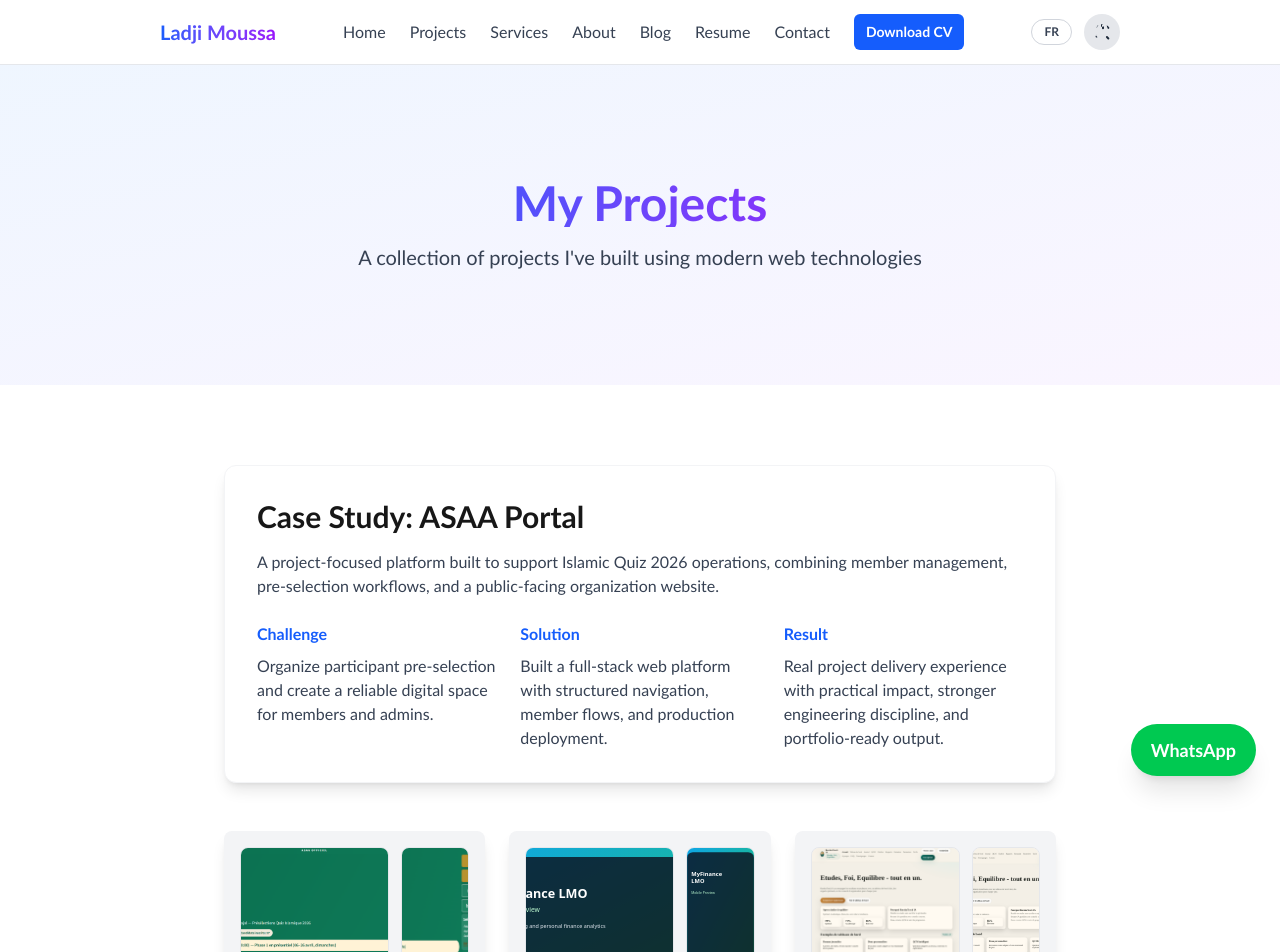
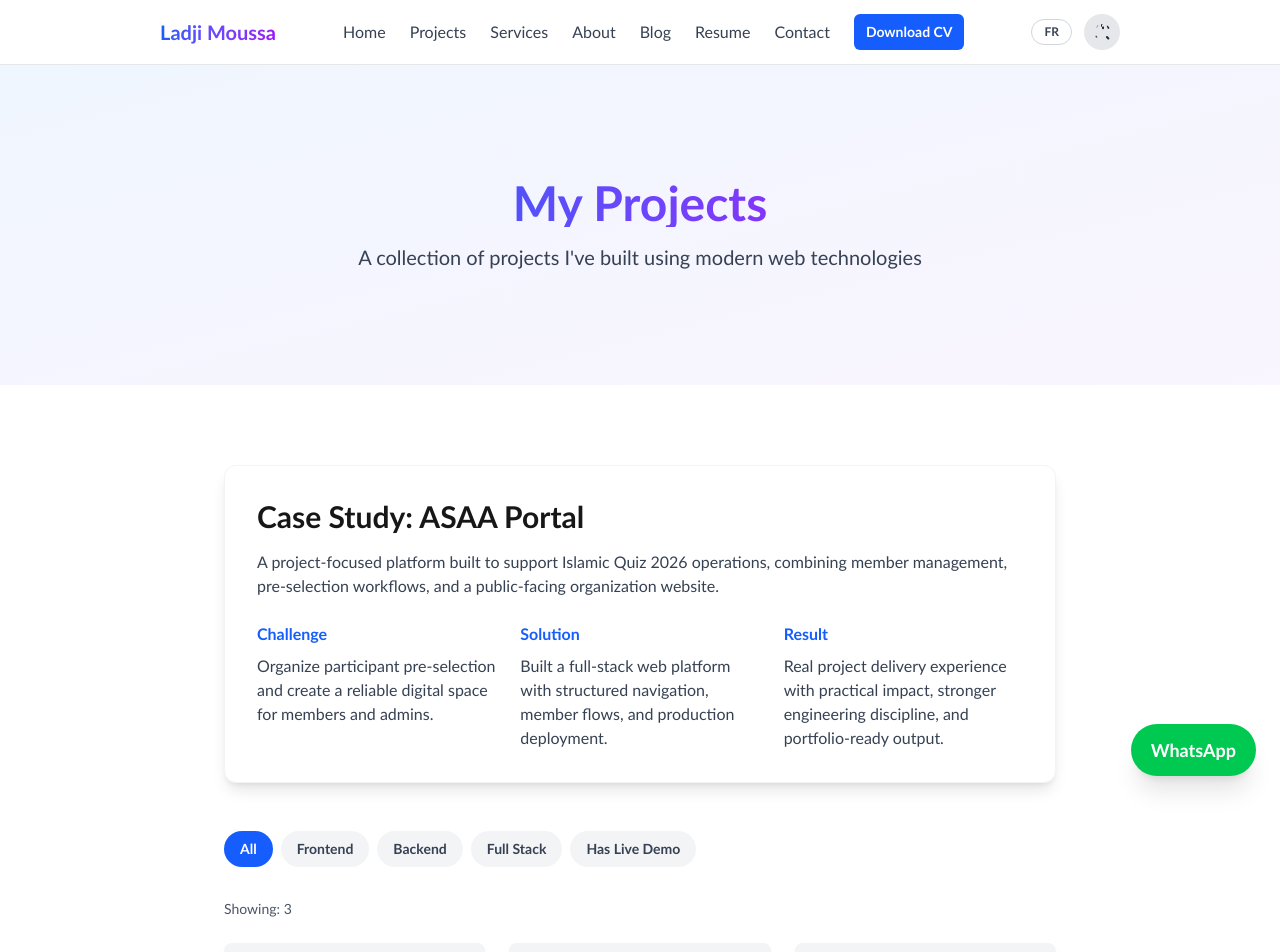
Before and after one commit to AkmelFed12/Portfolio, a Next.js app: page /projects in a window 1280 px wide. Shown: the top 952 px of the page. Built offline with nearby package versions, Linux system fonts and the light colour scheme; no server answers.

Commit message:
Add FAQ, project filters, and rich Article schema

```diff
--- a/src/app/blog/[slug]/page.tsx
+++ b/src/app/blog/[slug]/page.tsx
@@ -48,15 +48,44 @@ export default async function BlogPost({ params }: BlogPostPageProps) {
   const { slug } = await params;
   const posts = await getBlogPosts();
   const post = posts.find((item) => item.slug === slug);
+  const siteUrl = process.env.NEXT_PUBLIC_SITE_URL || 'https://lmoportfolio.vercel.app';
 
   if (!post) {
     notFound();
   }
 
   const morePosts = posts.filter((item) => item.slug !== post.slug).slice(0, 2);
+  const articleJsonLd = {
+    '@context': 'https://schema.org',
+    '@type': 'Article',
+    headline: post.title,
+    description: post.excerpt,
+    datePublished: post.date,
+    dateModified: post.date,
+    author: {
+      '@type': 'Person',
+      name: post.author,
+    },
+    mainEntityOfPage: `${siteUrl}/blog/${post.slug}`,
+    image: post.coverImage ? [`${siteUrl}${post.coverImage}`] : [`${siteUrl}/og-blog.svg`],
+    publisher: {
+      '@type': 'Organization',
+      name: 'LMO Web Services',
+      logo: {
+        '@type': 'ImageObject',
+        url: `${siteUrl}/og-home.svg`,
+      },
+    },
+  };
 
   return (
     <div>
+      <script
+        type="application/ld+json"
+        dangerouslySetInnerHTML={{
+          __html: JSON.stringify(articleJsonLd).replace(/</g, '\\u003c'),
+        }}
+      />
       <article className="min-h-screen bg-white dark:bg-black">
         <div className="max-w-3xl mx-auto px-4 sm:px-6 lg:px-8 py-20">
           <Link href="/blog" className="text-blue-600 dark:text-blue-400 hover:underline mb-8 inline-block">
--- a/src/app/page.tsx
+++ b/src/app/page.tsx
@@ -2,6 +2,7 @@ import type { Metadata } from 'next';
 import Link from 'next/link';
 import ProjectCard from '@/components/ProjectCard';
 import NewsletterSignup from '@/components/NewsletterSignup';
+import FAQSection from '@/components/FAQSection';
 import TrackedWhatsAppButton from '@/components/TrackedWhatsAppButton';
 import { getProjectsPublic } from '@/lib/content';
 
@@ -249,6 +250,8 @@ export default async function Home({ searchParams }: HomePageProps) {
         </div>
       </section>
 
+      <FAQSection lang={lang} />
+
       <NewsletterSignup />
     </div>
   );
--- a/src/app/projects/page.tsx
+++ b/src/app/projects/page.tsx
@@ -1,5 +1,5 @@
 import type { Metadata } from 'next';
-import ProjectCard from '@/components/ProjectCard';
+import ProjectsFilterGrid from '@/components/ProjectsFilterGrid';
 import { getProjectsPublic } from '@/lib/content';
 
 export const metadata: Metadata = {
@@ -87,20 +87,7 @@ export default async function Projects({ searchParams }: ProjectsPageProps) {
           </div>
         </div>
 
-        <div className="grid md:grid-cols-2 lg:grid-cols-3 gap-6">
-          {projects.map((project) => (
-            <ProjectCard
-              key={project.id}
-              title={project.title}
-              description={project.description}
-              tech={project.tech}
-              link={project.link}
-              github={project.github}
-              image={project.image}
-              mobileImage={project.mobileImage}
-            />
-          ))}
-        </div>
+        <ProjectsFilterGrid projects={projects} lang={lang} />
       </section>
     </div>
   );
--- /dev/null
+++ b/src/components/FAQSection.tsx
@@ -0,0 +1,69 @@
+type FAQSectionProps = {
+  lang?: 'en' | 'fr';
+};
+
+export default function FAQSection({ lang = 'en' }: FAQSectionProps) {
+  const content =
+    lang === 'fr'
+      ? {
+          title: 'FAQ',
+          items: [
+            {
+              q: 'Es-tu disponible pour un stage en 2026 ?',
+              a: 'Oui. Je suis disponible pour des stages ou collaborations orientes produit et apprentissage concret.',
+            },
+            {
+              q: 'Quel est ton stack principal ?',
+              a: 'Next.js, React, TypeScript, Tailwind CSS, Node.js, Firebase et PostgreSQL selon le contexte.',
+            },
+            {
+              q: 'Comment preferes-tu collaborer ?',
+              a: 'Avec objectifs clairs, communication reguliere, et iteration rapide basee sur feedback.',
+            },
+            {
+              q: 'Ou peut-on te contacter rapidement ?',
+              a: 'WhatsApp est le canal le plus rapide: +225 05 747 242 33.',
+            },
+          ],
+        }
+      : {
+          title: 'FAQ',
+          items: [
+            {
+              q: 'Are you available for an internship in 2026?',
+              a: 'Yes. I am open to internship opportunities and product-focused collaboration.',
+            },
+            {
+              q: 'What is your main stack?',
+              a: 'Next.js, React, TypeScript, Tailwind CSS, Node.js, Firebase, and PostgreSQL depending on project needs.',
+            },
+            {
+              q: 'How do you like to collaborate?',
+              a: 'Clear goals, frequent communication, and iterative delivery based on feedback.',
+            },
+            {
+              q: 'What is the fastest way to contact you?',
+              a: 'WhatsApp is the fastest channel: +225 05 747 242 33.',
+            },
+          ],
+        };
+
+  return (
+    <section className="max-w-4xl mx-auto px-4 sm:px-6 lg:px-8 py-20">
+      <h2 className="text-4xl font-bold mb-10 text-center">{content.title}</h2>
+      <div className="space-y-4">
+        {content.items.map((item) => (
+          <details
+            key={item.q}
+            className="rounded-xl border border-gray-200 dark:border-gray-800 bg-white dark:bg-gray-900 p-5"
+          >
+            <summary className="font-semibold cursor-pointer text-gray-900 dark:text-white">
+              {item.q}
+            </summary>
+            <p className="mt-3 text-gray-700 dark:text-gray-300">{item.a}</p>
+          </details>
+        ))}
+      </div>
+    </section>
+  );
+}
--- /dev/null
+++ b/src/components/ProjectsFilterGrid.tsx
@@ -0,0 +1,105 @@
+'use client';
+
+import { useMemo, useState } from 'react';
+import ProjectCard from '@/components/ProjectCard';
+import type { Project } from '@/data/projects';
+
+type ProjectsFilterGridProps = {
+  projects: Project[];
+  lang?: 'en' | 'fr';
+};
+
+type FilterKey = 'all' | 'frontend' | 'backend' | 'fullstack' | 'live';
+
+function detectCategory(project: Project): Exclude<FilterKey, 'all' | 'live'> {
+  const stack = project.tech.map((t) => t.toLowerCase());
+  const hasFrontend = stack.some((t) => ['react', 'next.js', 'tailwind css', 'html/css/javascript', 'typescript'].includes(t));
+  const hasBackend = stack.some((t) => ['node.js', 'express.js', 'firebase', 'postgresql', 'mongodb', 'rest apis'].includes(t));
+
+  if (hasFrontend && hasBackend) {
+    return 'fullstack';
+  }
+  if (hasBackend) {
+    return 'backend';
+  }
+  return 'frontend';
+}
+
+export default function ProjectsFilterGrid({ projects, lang = 'en' }: ProjectsFilterGridProps) {
+  const [filter, setFilter] = useState<FilterKey>('all');
+
+  const labels =
+    lang === 'fr'
+      ? {
+          all: 'Tous',
+          frontend: 'Frontend',
+          backend: 'Backend',
+          fullstack: 'Full Stack',
+          live: 'Avec Demo',
+          showing: 'Affichage',
+        }
+      : {
+          all: 'All',
+          frontend: 'Frontend',
+          backend: 'Backend',
+          fullstack: 'Full Stack',
+          live: 'Has Live Demo',
+          showing: 'Showing',
+        };
+
+  const filteredProjects = useMemo(() => {
+    return projects.filter((project) => {
+      if (filter === 'all') return true;
+      if (filter === 'live') return Boolean(project.link);
+      return detectCategory(project) === filter;
+    });
+  }, [projects, filter]);
+
+  const buttons: { key: FilterKey; label: string }[] = [
+    { key: 'all', label: labels.all },
+    { key: 'frontend', label: labels.frontend },
+    { key: 'backend', label: labels.backend },
+    { key: 'fullstack', label: labels.fullstack },
+    { key: 'live', label: labels.live },
+  ];
+
+  return (
+    <div>
+      <div className="mb-8 flex flex-wrap gap-2">
+        {buttons.map((btn) => (
+          <button
+            key={btn.key}
+            type="button"
+            onClick={() => setFilter(btn.key)}
+            className={`px-4 py-2 rounded-full text-sm font-semibold transition ${
+              filter === btn.key
+                ? 'bg-blue-600 text-white'
+                : 'bg-gray-100 dark:bg-gray-800 text-gray-700 dark:text-gray-300 hover:bg-gray-200 dark:hover:bg-gray-700'
+            }`}
+          >
+            {btn.label}
+          </button>
+        ))}
+      </div>
+
+      <p className="text-sm text-gray-600 dark:text-gray-400 mb-6">
+        {labels.showing}: {filteredProjects.length}
+      </p>
+
+      <div className="grid md:grid-cols-2 lg:grid-cols-3 gap-6">
+        {filteredProjects.map((project) => (
+          <ProjectCard
+            key={project.id}
+            title={project.title}
+            description={project.description}
+            tech={project.tech}
+            link={project.link}
+            github={project.github}
+            image={project.image}
+            mobileImage={project.mobileImage}
+          />
+        ))}
+      </div>
+    </div>
+  );
+}
```
